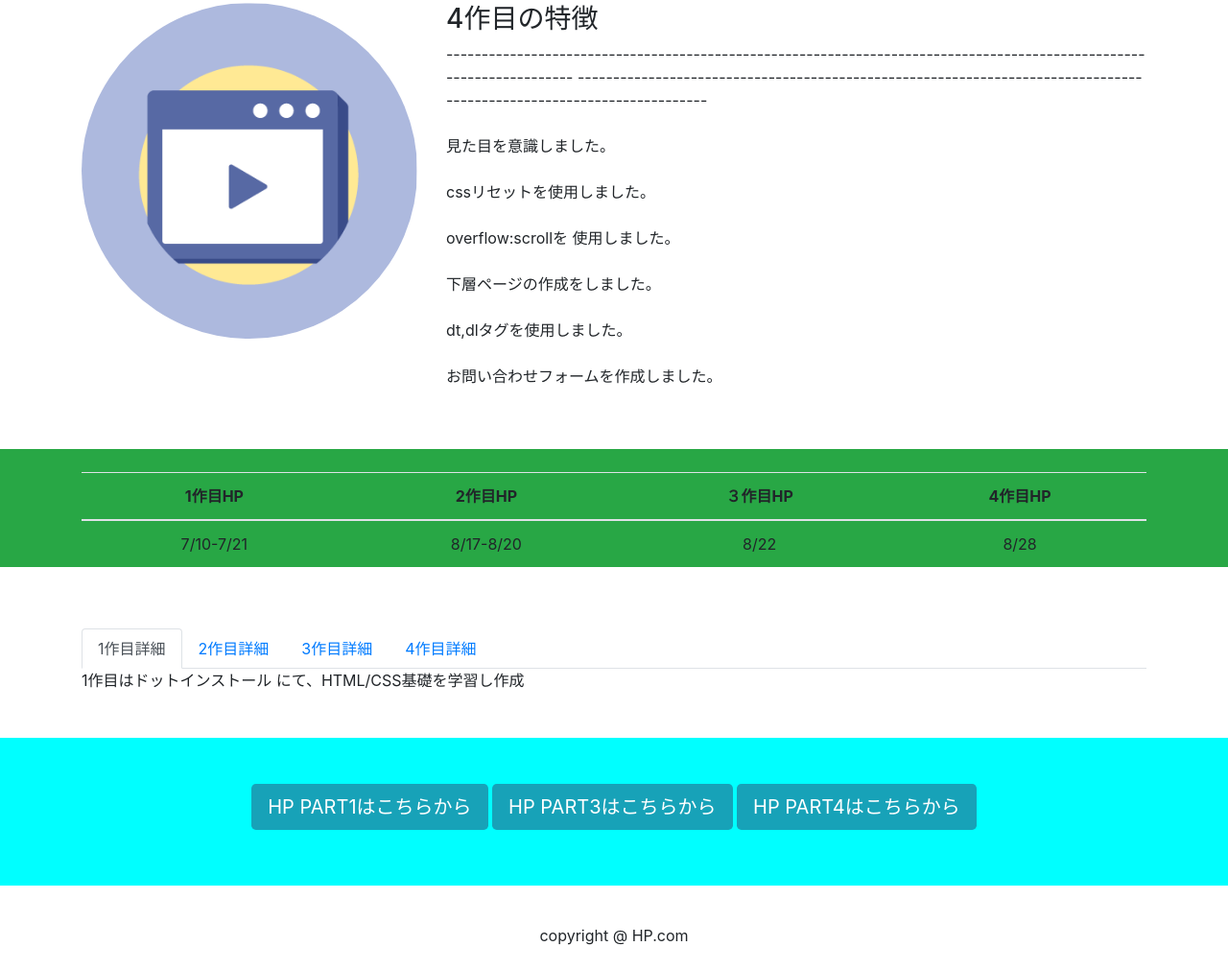
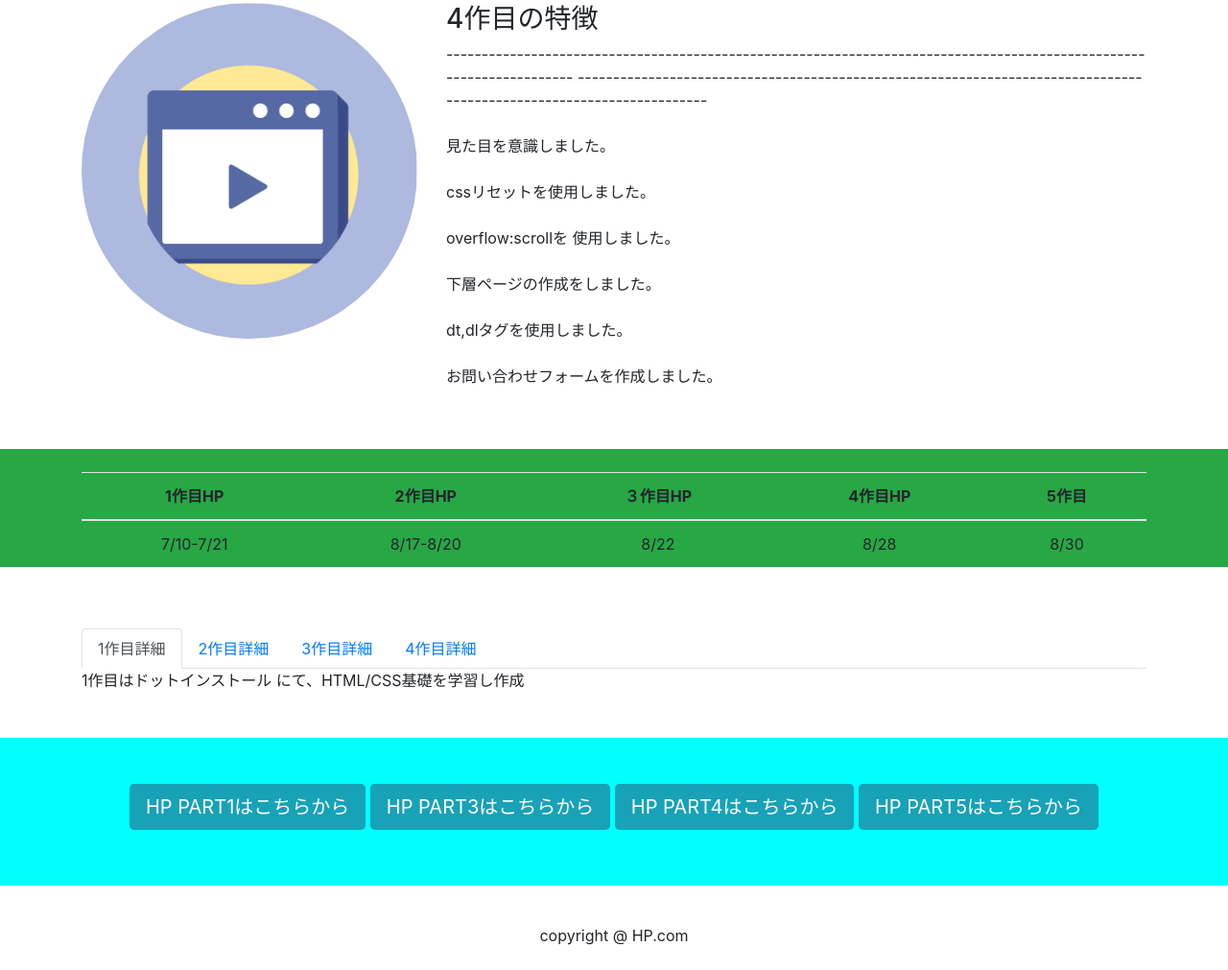
Before and after one commit to hphtml/hp2, a plain HTML site: page index.html in a window 1280 px wide. Shown: the part 1683-2694 px from the top of the page at 96% size. Drawn offline with nearby package versions, Linux system fonts and the light colour scheme.

Commit message:
Update index.html

```diff
--- a/index.html
+++ b/index.html
@@ -54,6 +54,11 @@
           <a href="https://hphtml.github.io/sample/" target="_blank">
             <button class="btn bg-info text-white btn-lg">4作目はこちら</button>
             </a>
+
+        <a href="https://hphtml.github.io/sumaho/"_blank">
+            <button class="btn bg-info text-white btn-lg">5作目はこちら</button>
+            </a>
+
       </div>
   　</div>
      <section>
@@ -132,9 +137,10 @@
        <div class="container" id="time">
          <table class="table table-hover">
            <thead>
-             <tr><th>1作目HP</th><th>2作目HP</th><th>３作目HP</th><th>4作目HP</th></tr>
+             <tr><th>1作目HP</th><th>2作目HP</th><th>３作目HP</th><th>4作目HP</th><th>5作目</th
+             ></tr>
                 <tbody>
-    　　　　　　　　<tr><td>7/10-7/21</td><td>8/17-8/20</td><td>8/22</td><td>8/28</td></tr>
+    　　　　　　　　<tr><td>7/10-7/21</td><td>8/17-8/20</td><td>8/22</td><td>8/28</td><td>8/30</td></tr>
                 </tbody>
 
            </thead>
@@ -148,6 +154,8 @@
          <li class="nav-item"><a href="#two" class="nav-link" data-toggle="tab">2作目詳細</a></li>
          <li class="nav-item"><a href="#three" class="nav-link" data-toggle="tab">3作目詳細</a></li>
          <li class="nav-item"><a href="#four" class="nav-link" data-toggle="tab">4作目詳細</a></li>
+
+
        </ul>
 
         <div class="tab-content" id="la">
@@ -193,6 +201,10 @@
           <button class="btn bg-info text-white btn-lg">HP PART4はこちらから</button>
         </a>
 
+        <a href="https://hphtml.github.io/sumaho/" target="_blank">
+          <button class="btn bg-info text-white btn-lg">HP PART5はこちらから</button>
+        </a>
+
       </div>
     </div>
     <footer class="text-center py-4">
```
